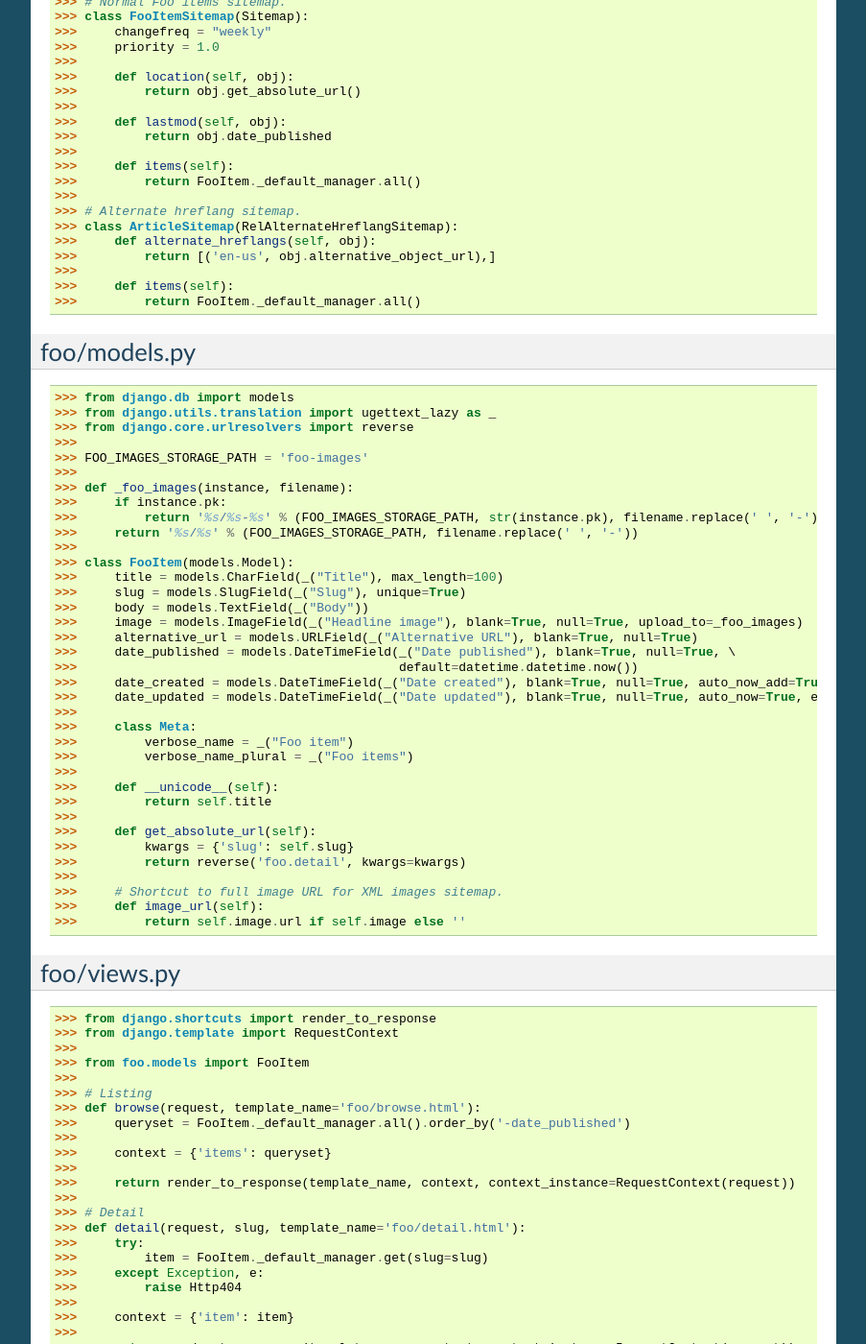
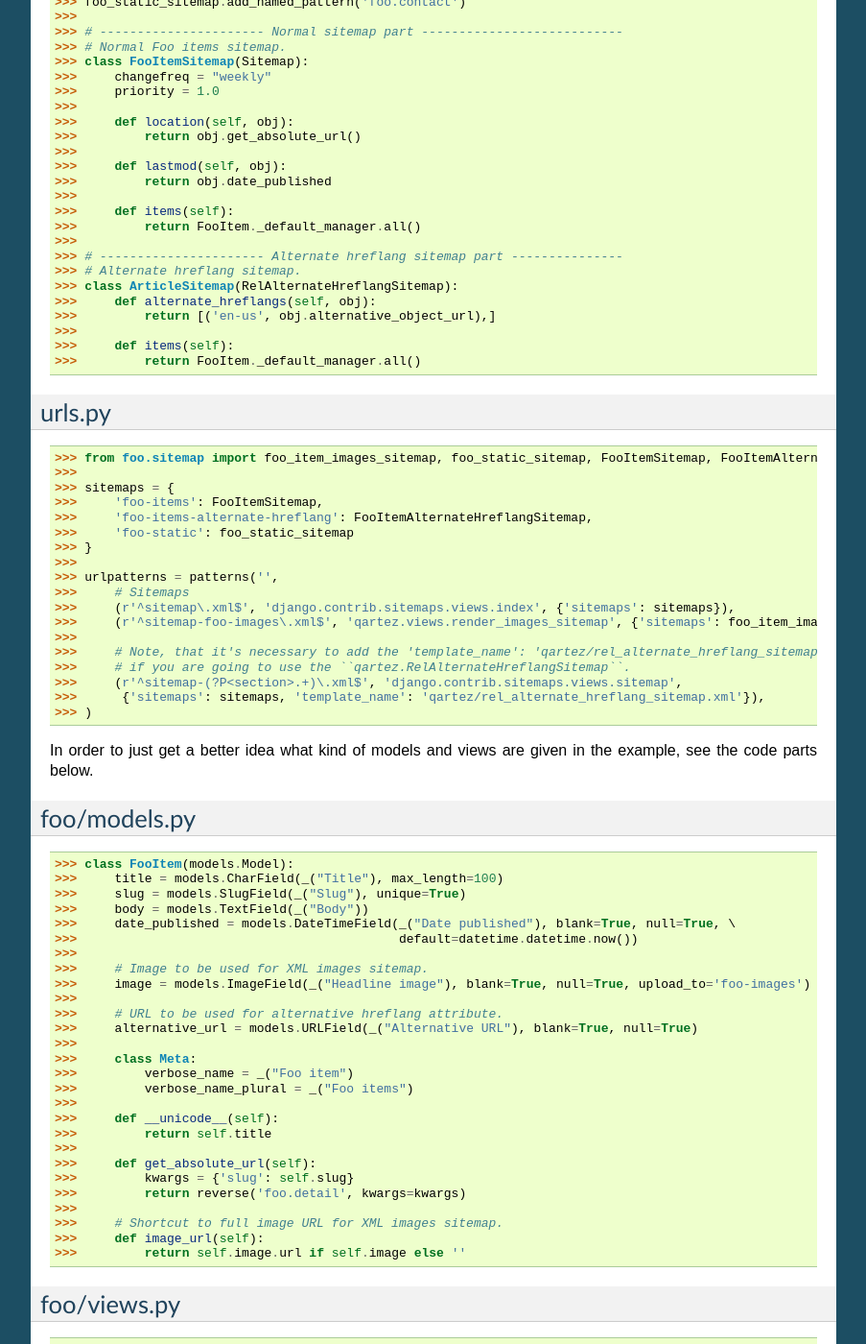
Before and after one commit to deschler/django-qartez, a Sphinx documentation site: the page built from docs/index.rst, in a window 1280 px wide and 1400 px high, scrolled down 1335 px. Shown: the whole window at 96% size, without its empty margins (198-1101 px from the left). Built offline with Sphinx 7.4.7, drawn with Linux system fonts in a browser that asks for light colours; some of the changed text lies outside the part shown.

Commit message:
more on documentation

```diff
--- a/docs/index.rst
+++ b/docs/index.rst
@@ -1,6 +1,6 @@
 django-qartez
 ======================================================
-This app aims to provide the missing XML sitemapsf or Django. At the moment the following XML sitemaps are
+This app aims to provide the missing XML sitemapsf for Django. At the moment the following XML sitemaps are
 implemented:
 
 - qartez.ImagesSitemap: XML images sitemaps according to the specs
@@ -35,10 +35,10 @@ Latest stable version from source:
 
 Usage and examples
 ======================================================
-Extensive example project is available at http://bitbucket.org/barseghyanartur/django-qartez/src (see the `example`
-directory).
+We have an imaginary foo app.
 
-We have an imaginary foo app.
+The full source code of the example below is at http://bitbucket.org/barseghyanartur/django-qartez/src (see the
+`example` directory).
 
 foo/sitemap.py
 ------------------------------------------------------
@@ -48,6 +48,7 @@ foo/sitemap.py
 >>>
 >>> from foo.models import FooItem
 >>>
+>>> # ---------------------- XML images sitemap part ---------------------------
 >>> # Dictionary to feed to the images sitemap.
 >>> foo_item_images_info_dict = {
 >>>     'queryset': FooItem._default_manager.exclude(image=None), # Base queryset
@@ -61,11 +62,13 @@ foo/sitemap.py
 >>>     'foo_item_images': ImagesSitemap(foo_item_images_info_dict, priority=0.6),
 >>> }
 >>>
+>>> # ---------------------- Static sitemap part ---------------------------
 >>> # Sitemap for service pages like welcome and feedback.
 >>> foo_static_sitemap = StaticSitemap(priority=0.1, changefreq='never')
 >>> foo_static_sitemap.add_named_pattern('foo.welcome')
 >>> foo_static_sitemap.add_named_pattern('foo.contact')
 >>>
+>>> # ---------------------- Normal sitemap part ---------------------------
 >>> # Normal Foo items sitemap.
 >>> class FooItemSitemap(Sitemap):
 >>>     changefreq = "weekly"
@@ -80,6 +83,7 @@ foo/sitemap.py
 >>>     def items(self):
 >>>         return FooItem._default_manager.all()
 >>>
+>>> # ---------------------- Alternate hreflang sitemap part ---------------
 >>> # Alternate hreflang sitemap.
 >>> class ArticleSitemap(RelAlternateHreflangSitemap):
 >>>     def alternate_hreflangs(self, obj):
@@ -87,100 +91,6 @@ foo/sitemap.py
 >>>
 >>>     def items(self):
 >>>         return FooItem._default_manager.all()
-
-foo/models.py
-------------------------------------------------------
->>> from django.db import models
->>> from django.utils.translation import ugettext_lazy as _
->>> from django.core.urlresolvers import reverse
->>>
->>> FOO_IMAGES_STORAGE_PATH = 'foo-images'
->>>
->>> def _foo_images(instance, filename):
->>>     if instance.pk:
->>>         return '%s/%s-%s' % (FOO_IMAGES_STORAGE_PATH, str(instance.pk), filename.replace(' ', '-'))
->>>     return '%s/%s' % (FOO_IMAGES_STORAGE_PATH, filename.replace(' ', '-'))
->>>
->>> class FooItem(models.Model):
->>>     title = models.CharField(_("Title"), max_length=100)
->>>     slug = models.SlugField(_("Slug"), unique=True)
->>>     body = models.TextField(_("Body"))
->>>     image = models.ImageField(_("Headline image"), blank=True, null=True, upload_to=_foo_images)
->>>     alternative_url = models.URLField(_("Alternative URL"), blank=True, null=True)
->>>     date_published = models.DateTimeField(_("Date published"), blank=True, null=True, \
->>>                                           default=datetime.datetime.now())
->>>     date_created = models.DateTimeField(_("Date created"), blank=True, null=True, auto_now_add=True, editable=False)
->>>     date_updated = models.DateTimeField(_("Date updated"), blank=True, null=True, auto_now=True, editable=False)
->>>
->>>     class Meta:
->>>         verbose_name = _("Foo item")
->>>         verbose_name_plural = _("Foo items")
->>>
->>>     def __unicode__(self):
->>>         return self.title
->>>
->>>     def get_absolute_url(self):
->>>         kwargs = {'slug': self.slug}
->>>         return reverse('foo.detail', kwargs=kwargs)
->>>
->>>     # Shortcut to full image URL for XML images sitemap.
->>>     def image_url(self):
->>>         return self.image.url if self.image else ''
-
-foo/views.py
-------------------------------------------------------
->>> from django.shortcuts import render_to_response
->>> from django.template import RequestContext
->>>
->>> from foo.models import FooItem
->>>
->>> # Listing
->>> def browse(request, template_name='foo/browse.html'):
->>>     queryset = FooItem._default_manager.all().order_by('-date_published')
->>>
->>>     context = {'items': queryset}
->>>
->>>     return render_to_response(template_name, context, context_instance=RequestContext(request))
->>>
->>> # Detail
->>> def detail(request, slug, template_name='foo/detail.html'):
->>>     try:
->>>         item = FooItem._default_manager.get(slug=slug)
->>>     except Exception, e:
->>>         raise Http404
->>>
->>>     context = {'item': item}
->>>
->>>     return render_to_response(template_name, context, context_instance=RequestContext(request))
->>>
->>> # Service welcome page
->>> def welcome(request, template_name='foo/welcome.html'):
->>>     context = {}
->>>     return render_to_response(template_name, context, context_instance=RequestContext(request))
->>>
->>> # Service contact page
->>> def contact(request, template_name='foo/contact.html'):
->>>     context = {}
->>>     return render_to_response(template_name, context, context_instance=RequestContext(request))
-
-
-foo/urls.py
-------------------------------------------------------
->>> from django.conf.urls import patterns, url
->>>
->>> urlpatterns = patterns('foo.views',
->>>     # Foo items listing URL
->>>     url(r'^$', view='browse', name='foo.browse'),
->>>
->>>     # Contact URL
->>>     url(r'^contact/$', view='contact', name='foo.contact'),
->>>
->>>     # Welcome URL
->>>     url(r'^welcome/$', view='welcome', name='foo.welcome'),
->>>
->>>     # Foo item detail URL
->>>     url(r'^(?P<slug>[\w\-\_\.\,]+)/$', view='detail', name='foo.detail'),
->>> )
 
 urls.py
 ------------------------------------------------------
@@ -201,6 +111,63 @@ urls.py
 >>>     # if you are going to use the ``qartez.RelAlternateHreflangSitemap``.
 >>>     (r'^sitemap-(?P<section>.+)\.xml$', 'django.contrib.sitemaps.views.sitemap',
 >>>      {'sitemaps': sitemaps, 'template_name': 'qartez/rel_alternate_hreflang_sitemap.xml'}),
+>>> )
+
+In order to just get a better idea what kind of models and views are given in the example, see the code parts
+below.
+
+foo/models.py
+------------------------------------------------------
+>>> class FooItem(models.Model):
+>>>     title = models.CharField(_("Title"), max_length=100)
+>>>     slug = models.SlugField(_("Slug"), unique=True)
+>>>     body = models.TextField(_("Body"))
+>>>     date_published = models.DateTimeField(_("Date published"), blank=True, null=True, \
+>>>                                           default=datetime.datetime.now())
+>>>
+>>>     # Image to be used for XML images sitemap.
+>>>     image = models.ImageField(_("Headline image"), blank=True, null=True, upload_to='foo-images')
+>>>
+>>>     # URL to be used for alternative hreflang attribute.
+>>>     alternative_url = models.URLField(_("Alternative URL"), blank=True, null=True)
+>>>
+>>>     class Meta:
+>>>         verbose_name = _("Foo item")
+>>>         verbose_name_plural = _("Foo items")
+>>>
+>>>     def __unicode__(self):
+>>>         return self.title
+>>>
+>>>     def get_absolute_url(self):
+>>>         kwargs = {'slug': self.slug}
+>>>         return reverse('foo.detail', kwargs=kwargs)
+>>>
+>>>     # Shortcut to full image URL for XML images sitemap.
+>>>     def image_url(self):
+>>>         return self.image.url if self.image else ''
+
+foo/views.py
+------------------------------------------------------
+>>> # Service welcome page
+>>> def welcome(request, template_name='foo/welcome.html'):
+>>>     context = {}
+>>>     return render_to_response(template_name, context, context_instance=RequestContext(request))
+>>>
+>>> # Service contact page
+>>> def contact(request, template_name='foo/contact.html'):
+>>>     context = {}
+>>>     return render_to_response(template_name, context, context_instance=RequestContext(request))
+
+foo/urls.py
+------------------------------------------------------
+>>> urlpatterns = patterns('foo.views',
+>>>     # ...
+>>>     # Contact URL
+>>>     url(r'^contact/$', view='contact', name='foo.contact'),
+>>>
+>>>     # Welcome URL
+>>>     url(r'^welcome/$', view='welcome', name='foo.welcome'),
+>>>     # ...
 >>> )
 
 License
```
Also changed, not shown: readme.rst (+65 -98 lines).
